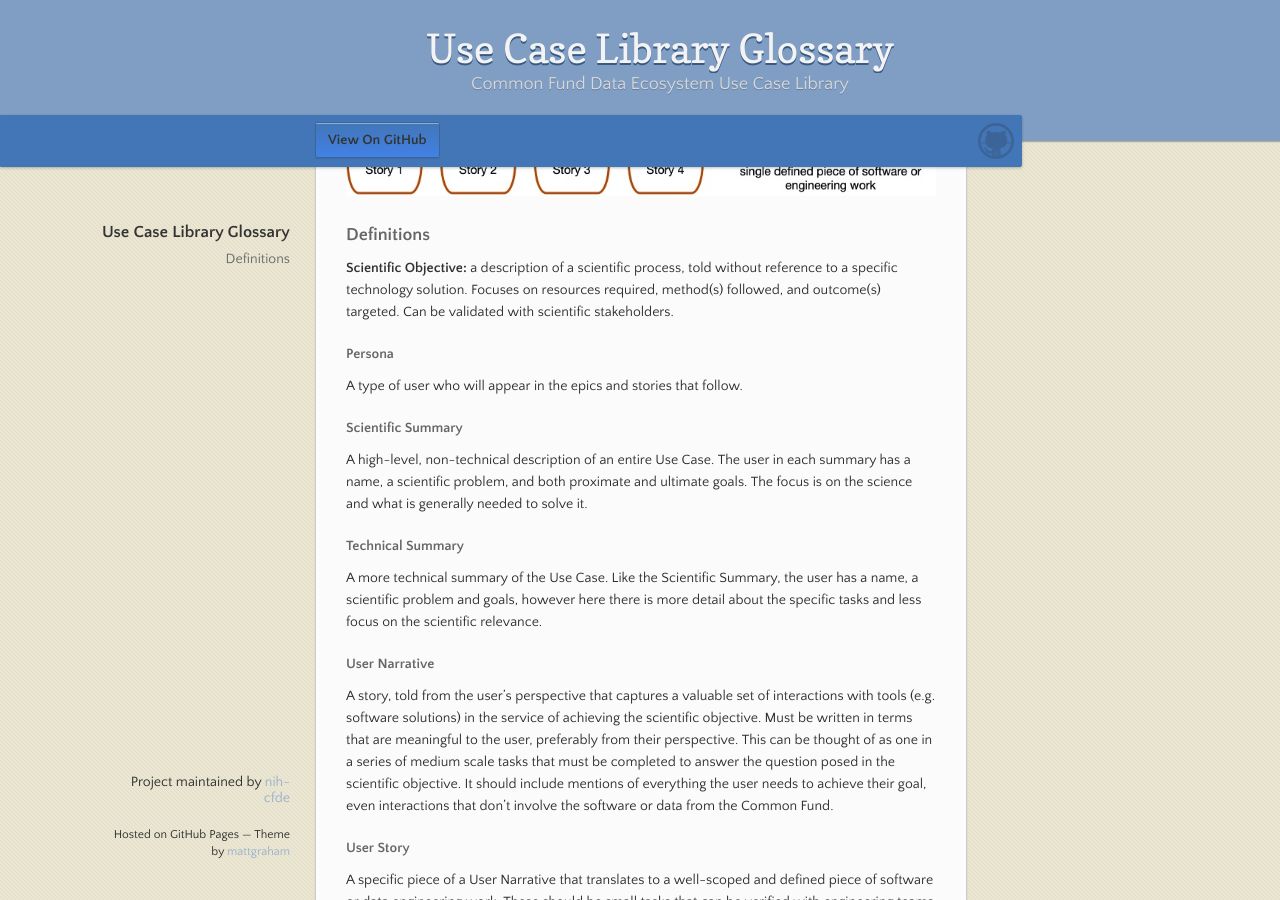
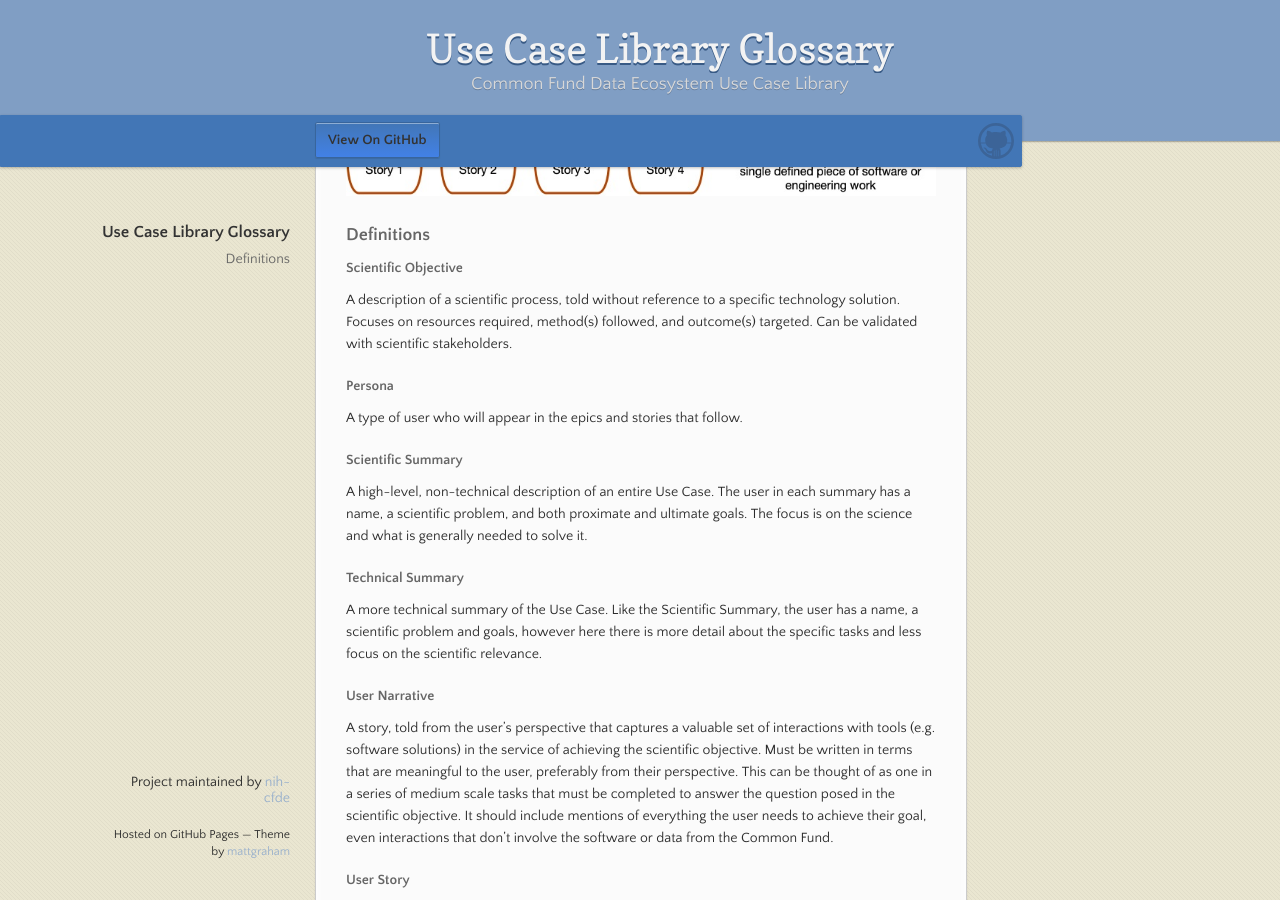
Before and after one commit to nih-cfde/usecases, a Jekyll site: the page built from templates/glossary.md, in a window 1280 px wide and 900 px high, scrolled down 702 px. Built offline with Jekyll 4.4.1, drawn with Linux system fonts in a browser that asks for light colours; our own code applies the rules of GitHub Pages for plain Markdown files.

```diff
--- a/templates/glossary.md
+++ b/templates/glossary.md
@@ -15,7 +15,9 @@ of larger goals and the Consortium timelines.
 
 ### Definitions
 
-**Scientific Objective:** a description of a scientific process, told
+#### Scientific Objective
+
+A description of a scientific process, told
 without reference to a specific technology solution. Focuses on
 resources required, method(s) followed, and outcome(s) targeted. Can
 be validated with scientific stakeholders.
```
